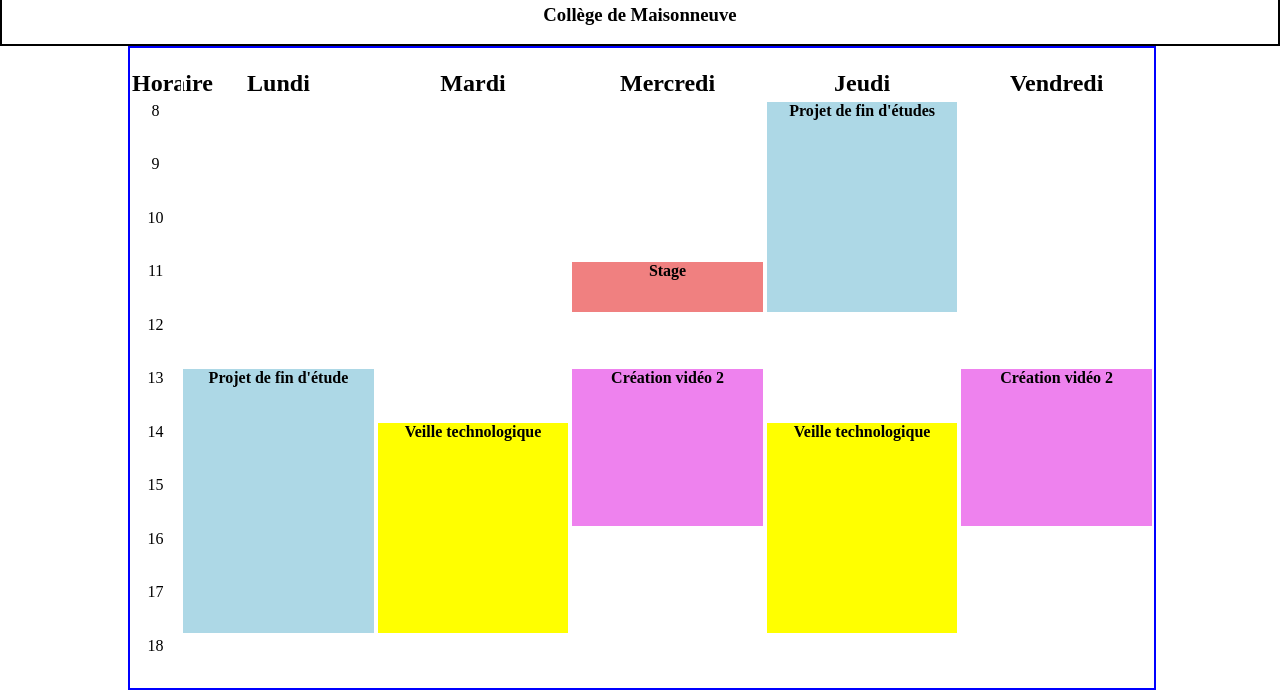
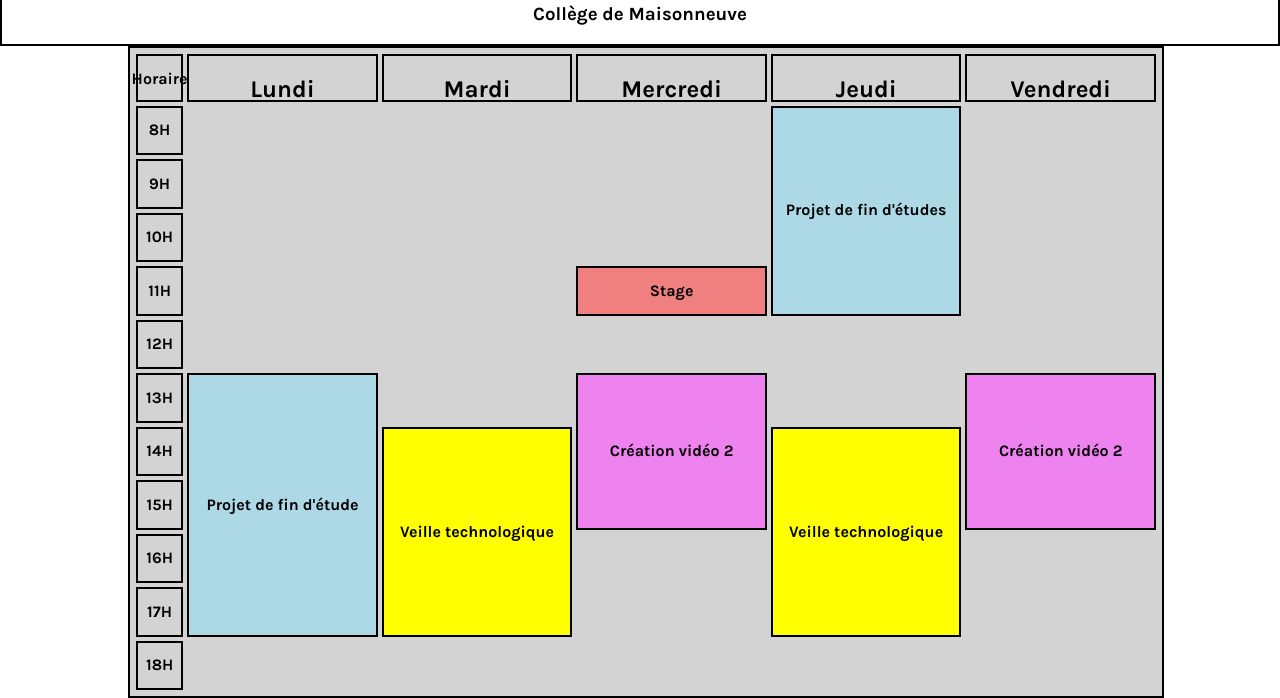
Before and after one commit to MiguelASV/ex4, a plain HTML site: page index.html in a window 1280 px wide. Shown: the part 125-823 px from the top of the page. Drawn offline with Linux system fonts and the light colour scheme.

Commit message:
finalisation du grid

```diff
--- a/index.html
+++ b/index.html
@@ -7,16 +7,17 @@
     <title>Document</title>
     <link rel="stylesheet" href="css/normalize.css">
     <link rel="stylesheet" href="css/style.css">
+    <link href="https://fonts.googleapis.com/css?family=Karla:400,700&display=swap" rel="stylesheet">
 </head>
 <body>
     <header>
         <h1>Miguel Santana</h1>
-        <h2>Session Hiver 2019</h2>
+        <h2>Session Hiver 2020</h2>
         <h3>Collège de Maisonneuve</h3>
     </header>
     <main class="horaire">
         <div>
-            <h2>Horaire</h2>
+            <h2 class="titre-horaire">Horaire</h2>
         </div>
         <div>
             <h2>Lundi</h2>
@@ -33,17 +34,17 @@
         <div>
             <h2>Vendredi</h2>
         </div>
-        <div class="huit">8</div>
-        <div class="neuf">9</div>
-        <div class="dix">10</div>
-        <div class="onze">11</div>
-        <div class="douze">12</div>
-        <div class="treize">13</div>
-        <div class="quatorze">14</div>
-        <div class="quinze">15</div>
-        <div class="seize">16</div>
-        <div class="dix-sept">17</div>
-        <div class="dix-huit">18</div>
+        <div class="huit"><h4>8H</h4></div>
+        <div class="neuf"><h4>9H</h4></div>
+        <div class="dix"><h4>10H</h4></div>
+        <div class="onze"><h4>11H</h4></div>
+        <div class="douze"><h4>12H</h4></div>
+        <div class="treize"><h4>13H</h4></div>
+        <div class="quatorze"><h4>14H</h4></div>
+        <div class="quinze"><h4>15H</h4></div>
+        <div class="seize"><h4>16H</h4></div>
+        <div class="dix-sept"><h4>17H</h4></div>
+        <div class="dix-huit"><h4>18H</h4></div>
         <div class="projet-lundi"><h4>Projet de fin d'étude</h4></div>
         <div class="veille-mardi"><h4>Veille technologique</h4></div>
         <div class="stage"><h4>Stage</h4></div>
--- a/scss/_horaire.scss
+++ b/scss/_horaire.scss
@@ -1,4 +1,6 @@
 body {
+    font-family: 'Karla';
+    font-weight: 700;
     header {
         border: 2px solid black;
         text-align: center;
@@ -10,18 +12,27 @@ body {
         margin: 0 10%;
         grid-template-columns: 5% repeat(5, 19%);
         grid-template-rows: 8% auto;
-        border: 2px blue solid;
-
+        border: 2px black solid;
+        background-color: lightgrey;
+        padding: 4px;
+            .titre-horaire {
+                font-size: 1em;
+            }
             h4 {
                 margin: 0;
             }
             div {
-                border: 2px white solid;
-                text-align: center;
+                border: 2px black solid;
+                display: grid;
+                align-items: center;
+                justify-content: center;
+                margin: 2px;
             }
             .huit{
                 grid-column: 1;
                 grid-row: 2;
+                align-items: center;
+                justify-content: center;
             }
             .neuf {
                 grid-column: 1;
```
Also changed, not shown: css/style.css, 1 other file.
